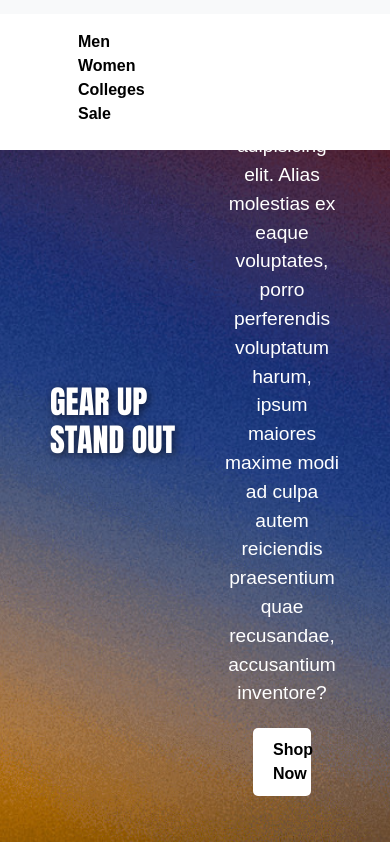
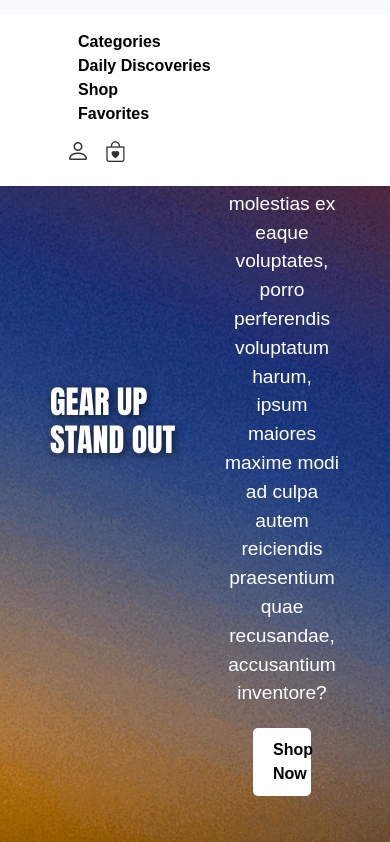
Before and after one commit to Tamakiqt/QCU-MERCHMART, a PHP site: page / in a window 390 px wide, after a click that opens the changed part. Shown: the part 101-943 px from the top of the page. Run offline with PHP 8.4, Linux system fonts and the light colour scheme; some libraries are stand-ins or nearby versions.

Commit message:
HULAHALO

```diff
--- a/assets/css/style.css
+++ b/assets/css/style.css
@@ -151,6 +151,10 @@ body {
     background-color: #0654c4; /* Change background on hover */
 }
 
+#iconContainer {
+    justify-content: flex-start; /* Start by aligning items to the left */
+}
+
 .login-icon, .bi {
     font-size: 24px;
     color: #333;
@@ -196,6 +200,18 @@ body {
         z-index: 1000;
     }
 
+    #iconContainer {
+        justify-content: flex-start; /* Center the icons horizontally */
+        padding-left: 40px;
+    }
+
+    .login-icon, .bi-bag-heart {
+        font-size: 1.3rem; /* Adjust icon size for smaller screens */
+    }
+
+    .d-flex i {
+        margin-left: 10px; /* Reduce space between icons */
+    }
     .navbar-collapse.show {
         display: block;
         transform: translateY(0);
@@ -213,9 +229,7 @@ body {
         font-weight: bold;
     }
 
-    .navbar-collapse .search-bar,
-    .navbar-collapse .login-icon,
-    .navbar-collapse .bi {
+    .navbar-collapse .search-bar{
         display: none !important;
     }
 
@@ -619,8 +633,39 @@ h2.form-weight-bold {
 .category .category-links a:hover {
     color: #fff; /* Change text color on hover */
     transform: scale(1.1); /* Slight zoom effect */
-    text-decoration: underline;
     border-color: #a10202; /* Change border color on hover */
+}
+
+@media screen and (max-width: 768px) {
+    .category h2 {
+        font-size: 1.6rem;
+    }
+
+    .category .category-links {
+        gap: 2rem;
+        margin-bottom: 60px;
+    }
+
+    .category .category-links a {
+        font-size: 1rem;
+        padding: 0.4rem 0.8rem;
+    }
+}
+
+@media screen and (max-width: 480px) {
+    .category h2 {
+        font-size: 1.4rem;
+    }
+
+    .category .category-links {
+        gap: 1.5rem;
+        margin-bottom: 40px;
+    }
+
+    .category .category-links a {
+        font-size: 0.9rem;
+        padding: 0.3rem 0.6rem;
+    }
 }
 
 /* For Daily Discoveries */
--- a/index.html
+++ b/index.html
@@ -38,16 +38,16 @@
         <div class="collapse navbar-collapse" id="navbarSupportedContent">
             <ul class="navbar-nav ms-auto mb-2 mb-lg-0 nav-links">
                 <li class="nav-item">
-                    <a class="nav-link" href="#">Men</a>
+                    <a class="nav-link" href="#">Categories</a>
                 </li>
                 <li class="nav-item">
-                    <a class="nav-link" href="#">Women</a>
+                    <a class="nav-link" href="#">Daily Discoveries</a>
                 </li>
                 <li class="nav-item">
-                    <a class="nav-link" href="#">Colleges</a>
+                    <a class="nav-link" href="#">Shop</a>
                 </li>
                 <li class="nav-item">
-                    <a class="nav-link" href="#">Sale</a>
+                    <a class="nav-link" href="#">Favorites</a>
                 </li>
             </ul>
 
@@ -57,7 +57,7 @@
                 <i class="fas fa-search"></i>
             </form>
 
-            <div class="d-flex align-items-center">
+            <div class="d-flex align-items-center" id="iconContainer">
                 <a href="login.html" class="login-icon" id="loginIcon">
                     <i class="bi bi-person"></i>
                 </a>
```
